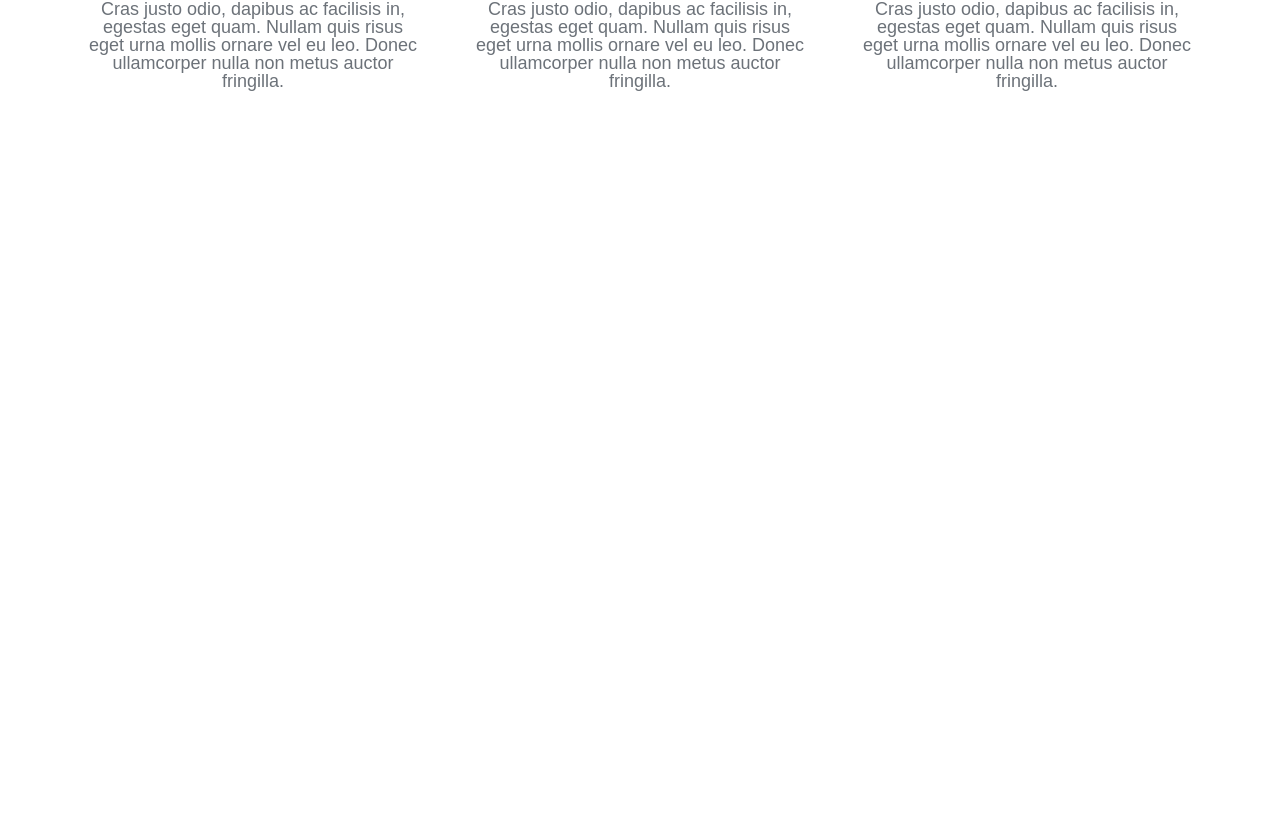
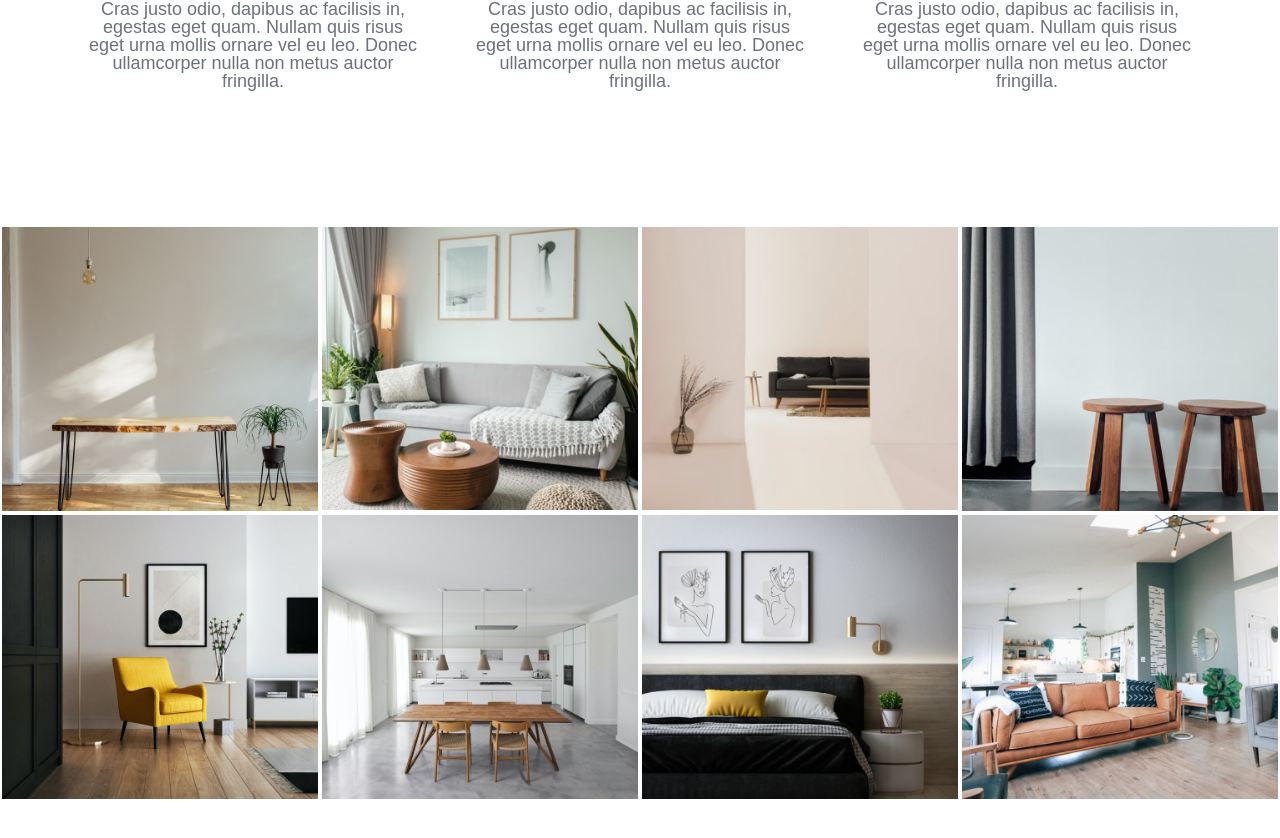
Before and after one commit to Aduenko-Vladislav/react-landing, a React (Create React App) app: page / in a window 1280 px wide. Shown: the part 1405-2243 px from the top of the page. Before the commit the page ends 1630 px from the top, so only its background shows below. Built offline with nearby package versions, Linux system fonts and the light colour scheme.

Commit message:
add section works

```diff
--- a/src/App.js
+++ b/src/App.js
@@ -1,12 +1,14 @@
 import React from "react";
 import HeaderNav from "./components/HeaderNav/HeaderNav.js";
 import SectionFeatures from "./components/SectionFeatures/SectionFeatures.js";
+import SectionWorks from "./components/SectionWorks/SectionWorks.js";
 
 function App() {
   return (
     <>
       <HeaderNav />
       <SectionFeatures />
+      <SectionWorks/>
     </>
   );
 }
--- a/src/components/SectionFeatures/SectionFeatures.js
+++ b/src/components/SectionFeatures/SectionFeatures.js
@@ -6,7 +6,7 @@ import IconCode from "../../assets/icons/icon_4.svg";
 import IconShip from "../../assets/icons/icon_5.svg";
 import IconDownload from "../../assets/icons/icon_6.svg";
 
-import { StyledFeature, ItemFeature, Title, Subtitle, Img } from "./styles";
+import { StyledFeature, FeatureItem, Title, Subtitle, Img } from "./styles";
 
 const SectionFeatures = () => {
   const itemsData = [
@@ -57,11 +57,11 @@ const SectionFeatures = () => {
   return (
     <StyledFeature id="features">
       {itemsData.map((el) => (
-        <ItemFeature key={el.id}>
+        <FeatureItem key={el.id}>
           <Img src={el.imageURL} />
           <Title>{el.title}</Title>
           <Subtitle>{el.description}</Subtitle>
-        </ItemFeature>
+        </FeatureItem>
       ))}
     </StyledFeature>
   );
--- a/src/components/SectionFeatures/styles.js
+++ b/src/components/SectionFeatures/styles.js
@@ -22,7 +22,7 @@ const StyledFeature = styled.section`
   }
 `;
 
-const ItemFeature = styled.div`
+const FeatureItem = styled.div`
   padding: 10px;
   &:hover {
     border-radius: 7px;
@@ -78,4 +78,4 @@ const Subtitle = styled.p`
   }
 `;
 
-export { Title, Subtitle, Img, ItemFeature, StyledFeature };
+export { Title, Subtitle, Img, FeatureItem, StyledFeature };
--- /dev/null
+++ b/src/components/SectionWorks/SectionWorks.js
@@ -0,0 +1,84 @@
+import React from "react";
+import WorkOne from "../../assets/img/work_1.jpg";
+import WorkTwo from "../../assets/img/work_2.jpg";
+import WorkTree from "../../assets/img/work_3.jpg";
+import WorkFour from "../../assets/img/work_4.jpg";
+import WorkFive from "../../assets/img/work_5.jpg";
+import WorkSix from "../../assets/img/work_6.jpg";
+import WorkSeven from "../../assets/img/work_7.jpg";
+import WorkEight from "../../assets/img/work_8.jpg";
+import {
+  StyledWorks,
+  WorkItem,
+  BackBlock,
+  Title,
+  Subtitle,
+  Img,
+} from "./styles";
+const SectionWorks = () => {
+  const itemsData = [
+    {
+      id: 1,
+      imageURL: WorkOne,
+      title: "Minimalism",
+      description: " Space and Clarity",
+    },
+    {
+      id: 2,
+      imageURL: WorkTwo,
+      title: "Futurism",
+      description: "Technology and Sleekness",
+    },
+    {
+      id: 3,
+      imageURL: WorkTree,
+      title: "Boho Chic",
+      description: "Eclecticism and Comfort",
+    },
+    {
+      id: 4,
+      imageURL: WorkFour,
+      title: "Scandinavian",
+      description: "Light and Simplicity",
+    },
+    {
+      id: 5,
+      imageURL: WorkFive,
+      title: "Ethnic",
+      description: "Culture in Colors",
+    },
+    {
+      id: 6,
+      imageURL: WorkSix,
+      title: "Grunge",
+      description: "Rigor and Boldness.",
+    },
+    {
+      id: 7,
+      imageURL: WorkSeven,
+      title: "Loft",
+      description: "Rawness and Space.",
+    },
+    {
+      id: 8,
+      imageURL: WorkEight,
+      title: "Industrial",
+      description: " Urban and Raw",
+    },
+  ];
+
+  return (
+    <StyledWorks id="works">
+      {itemsData.map((el) => (
+        <WorkItem key={el.id}>
+          <Img src={el.imageURL} />
+          <BackBlock>
+            <Title>{el.title}</Title>
+            <Subtitle>{el.description}</Subtitle>
+          </BackBlock>
+        </WorkItem>
+      ))}
+    </StyledWorks>
+  );
+};
+export default SectionWorks;
--- /dev/null
+++ b/src/components/SectionWorks/styles.js
@@ -0,0 +1,84 @@
+import styled from "styled-components";
+import Colors from "../../ui/colors";
+import { media } from "../../ui/media";
+
+const StyledWorks = styled.section`
+  display: grid;
+  grid-template-columns: repeat(4, 1fr);
+
+  max-width: 1510px;
+  margin: 0 auto;
+  margin-bottom: 109px;
+  ${media.tablet} {
+    max-width: 1024px;
+    margin-bottom: 78px;
+  }
+
+  ${media.mobile} {
+    grid-template-columns: repeat(2, 1fr);
+    margin-bottom: 35px;
+  }
+`;
+
+const WorkItem = styled.div`
+  border: 2px solid ${Colors.swiperColor};
+  position: relative;
+`;
+
+const BackBlock = styled.div`
+  position: absolute;
+  top: 0;
+  left: 0;
+  width: 100%;
+  height: 100%;
+
+  display: flex;
+  flex-direction: column;
+  justify-content: center;
+
+  opacity: 0;
+  &:hover {
+    opacity: 1;
+    background: ${Colors.picHover};
+  }
+  &:active {
+    background: ${Colors.picActive};
+  }
+`;
+
+const Title = styled.h3`
+  margin-bottom: 21px;
+
+  color: ${Colors.textColorProject};
+  text-align: center;
+
+  font-size: 24px;
+  font-weight: 900;
+  text-transform: uppercase;
+  ${media.tablet} {
+    margin-bottom: 15px;
+
+    font-size: 18px;
+  }
+  ${media.mobile} {
+    margin-bottom: 5px;
+  }
+`;
+
+const Subtitle = styled.p`
+  color: ${Colors.textColorProject};
+
+  text-align: center;
+  font-size: 18px;
+  font-weight: 400;
+  ${media.tablet} {
+    font-size: 14px;
+  }
+`;
+
+const Img = styled.img`
+  width: 100%;
+  object-fit: cover;
+`;
+
+export { StyledWorks, WorkItem, BackBlock, Title, Subtitle, Img };
```
